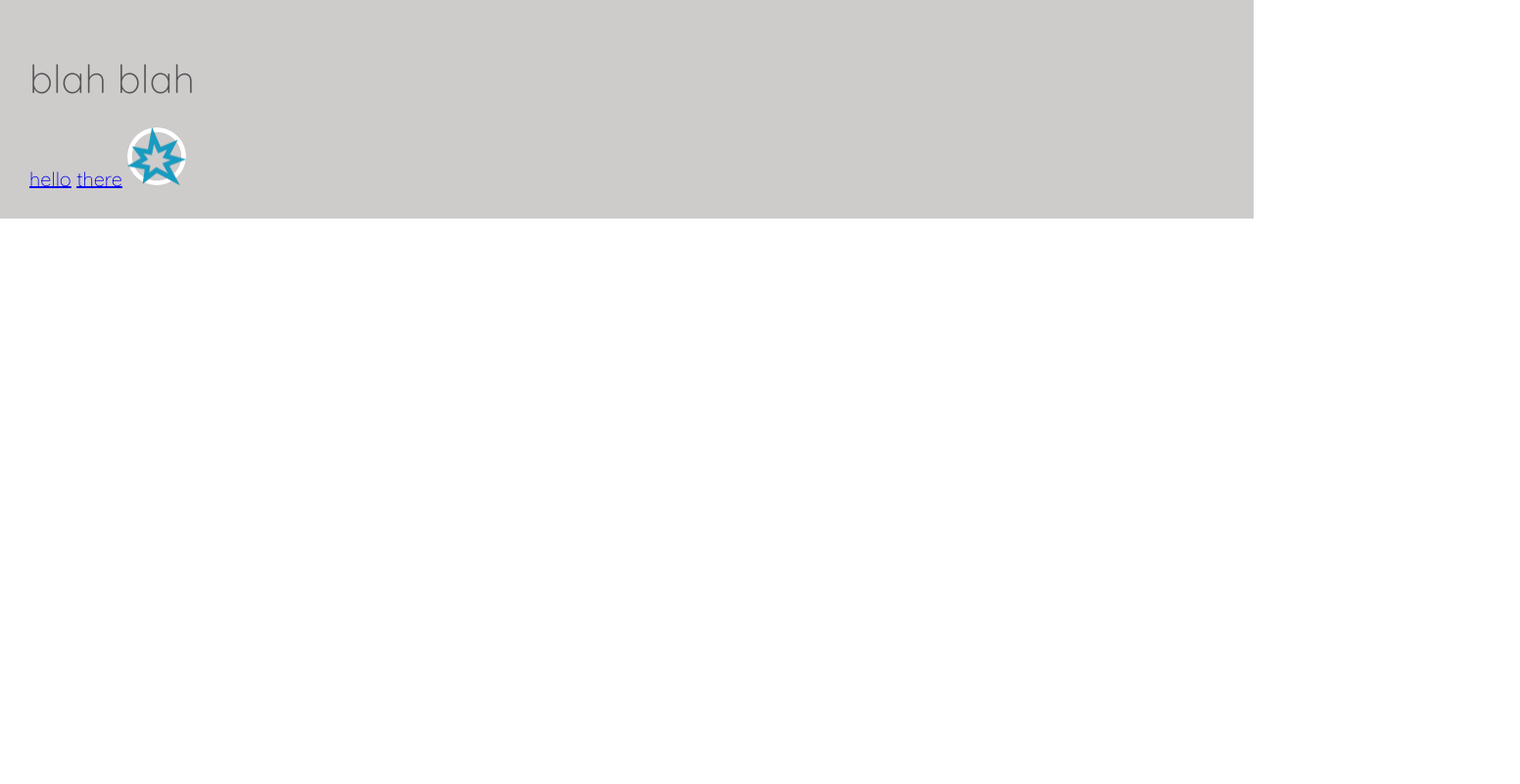
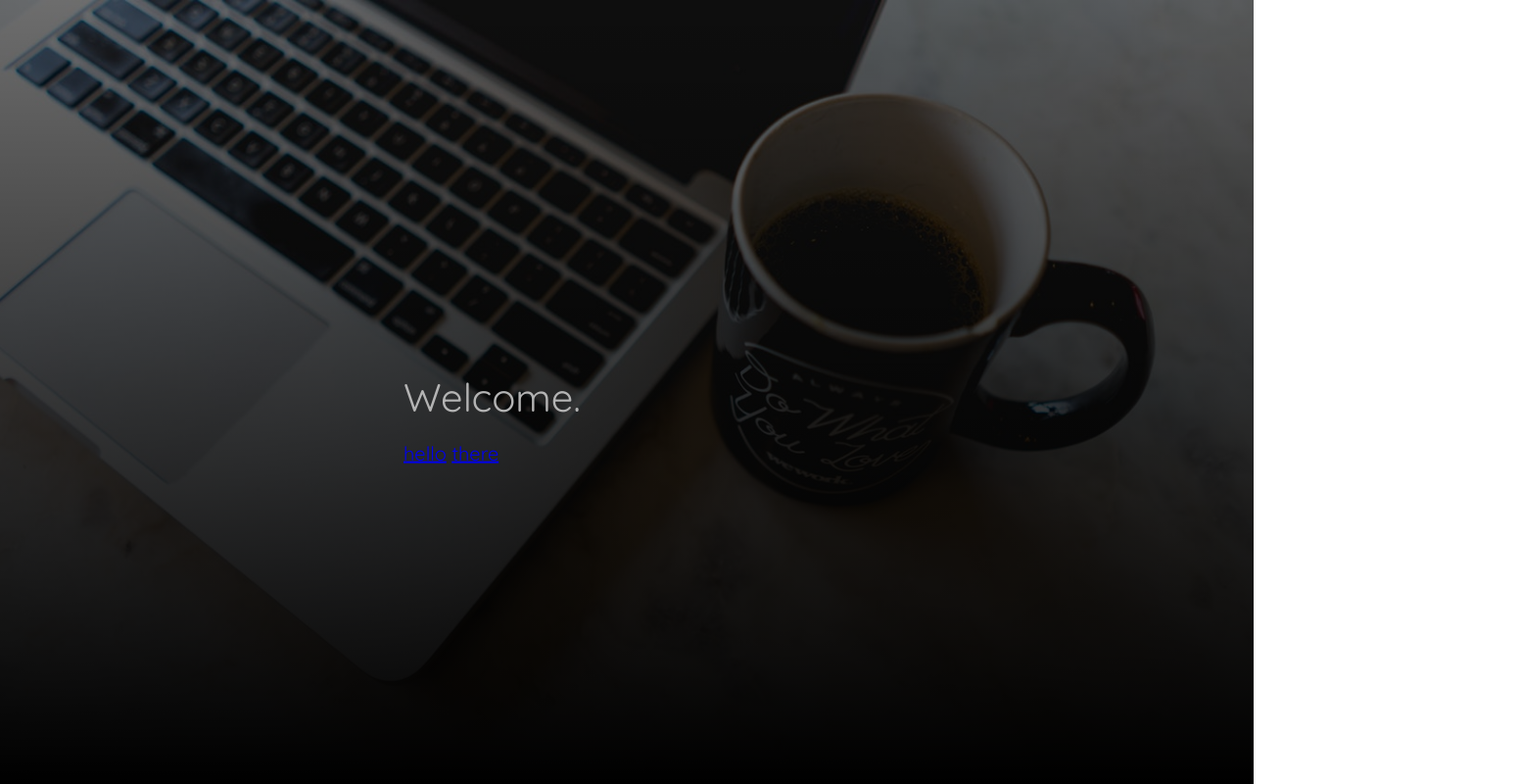
Before and after one commit to chrisxjacobi/re-site, a plain HTML site: page index.html in a window 1280 px wide. Shown: the whole page at 98% size, 1552 px wide, since content can reach past the window. Drawn offline with Linux system fonts and the light colour scheme.

Commit message:
added hero-text-box image, adjusted linear gradient to make text visible

```diff
--- a/index.html
+++ b/index.html
@@ -13,10 +13,10 @@
     <body>
         <header>
             <div class="hero-text-box">
-                <h1>blah blah</h1>
+                <h1>Welcome.</h1>
+                <br>
                 <a href="#">hello</a>
                 <a href="#">there</a>
-                <img src="contents/danger.png"</i>
             </div>
         </header>
 
--- a/resources/css/style.css
+++ b/resources/css/style.css
@@ -7,12 +7,12 @@
     margin: 0;
     padding: 0;
     box-sizing: border-box;
-    font-weight: 300;
+    font-weight: 400;
 }
 
 html {
     background-color: #fff;
-    color: #555;
+    color: #b4b4b4;
     font-family: 'Quicksand', 'Raleway', 'Arial', sans-serif;
     font-size: 20px;
     text-rendering: optimizeLegibility;
@@ -26,16 +26,23 @@ html {
 /*---REUSABLE COMPONENTS---*/
 
 
-
-
 /*---header---*/
 
 header {
-    background-color: rgba(162, 157, 157, 0.53);
-    padding: 30px;
+    background-image: linear-gradient(rgba(0, 0, 0, 0.55), #000), url(img/hero.jpg);
+    background-size: cover;
+    background-position: center;
+    height: 100vh;
 }
 
-img {
-    height: 4.9%;
-    width: 4.9%;
+.hero-text-box {
+    position: absolute;
+    width: 1140px;
+    top: 50%;
+    left: 50%;
+    transform: translate(-20%, -20%);
 }
+
+h1 {
+    margin: 0;
+}
```
Also changed, not shown: contents/hero.jpg (added), resources/css/img/hero.jpg (added).
